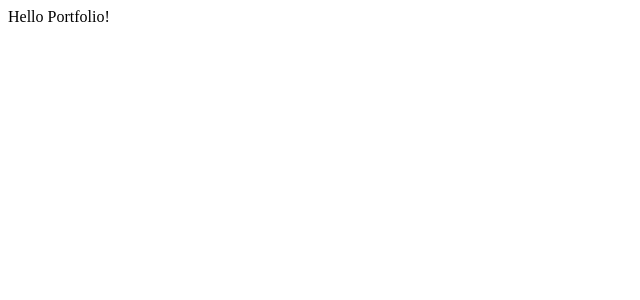
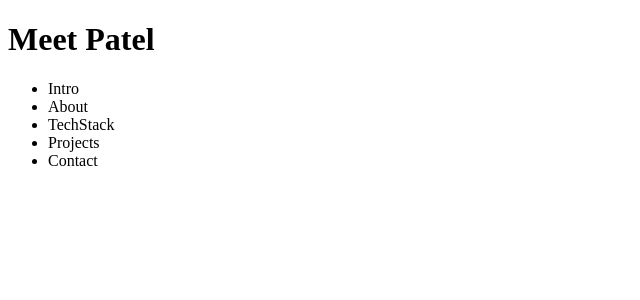
Before and after one commit to MeetPatel89/portfolio-2.0, a React (Create React App) app: page / in a window 1280 px wide. Shown: the top 300 px of the page, without its empty margins (0-640 px from the left). Built offline with nearby package versions, Linux system fonts and the light colour scheme; the HTML template or start-up script is replaced by a standard one.

Commit message:
add rudimentary navbar

```diff
--- a/src/App.js
+++ b/src/App.js
@@ -3,7 +3,18 @@ import React from 'react'
 export default function App() {
   return (
     <>
-      Hello Portfolio!
+      <header>
+        <h1>Meet Patel</h1>
+        <nav>
+          <ul>
+            <li>Intro</li>
+            <li>About</li>
+            <li>TechStack</li>
+            <li>Projects</li>
+            <li>Contact</li>
+          </ul>
+        </nav>
+      </header>
     </>
-  )
+  );
 }
```
